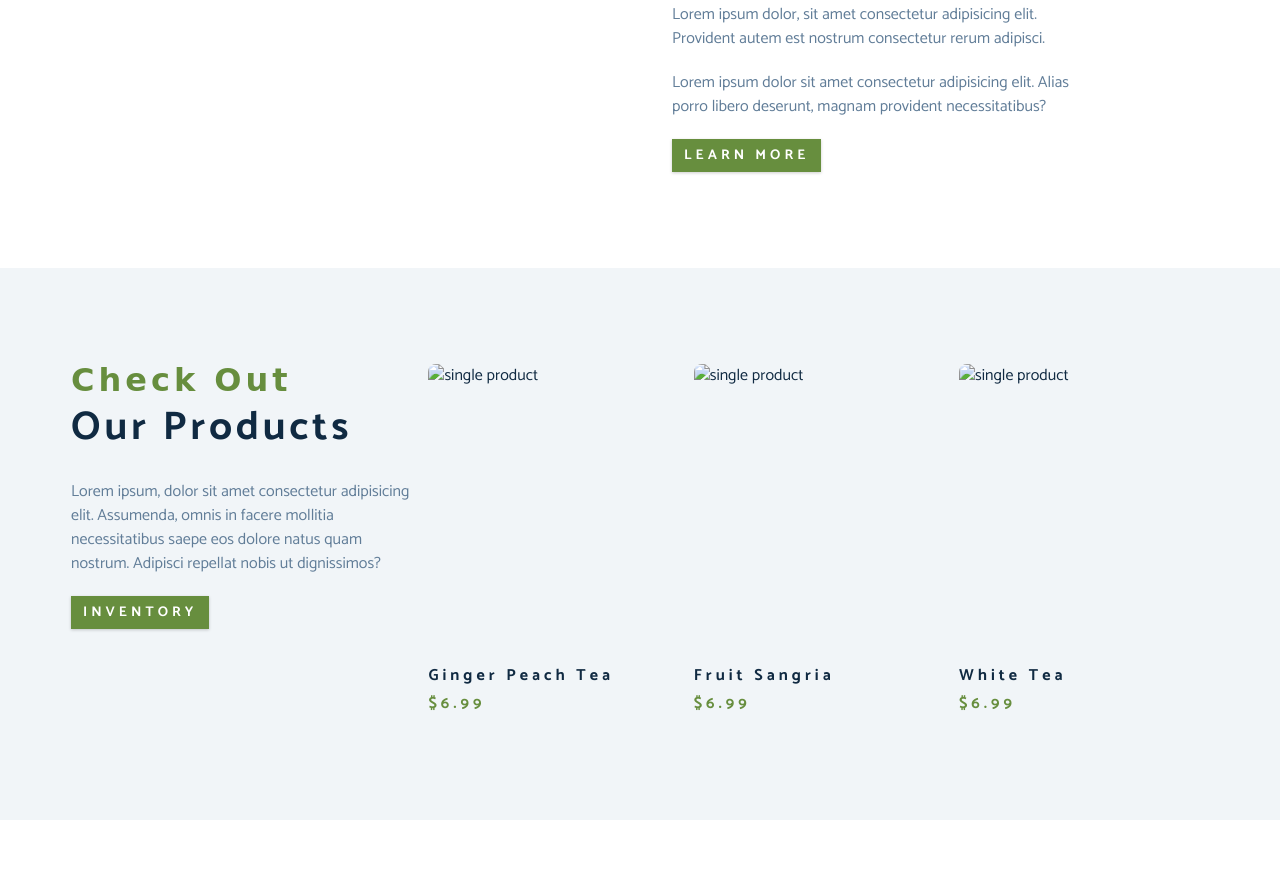
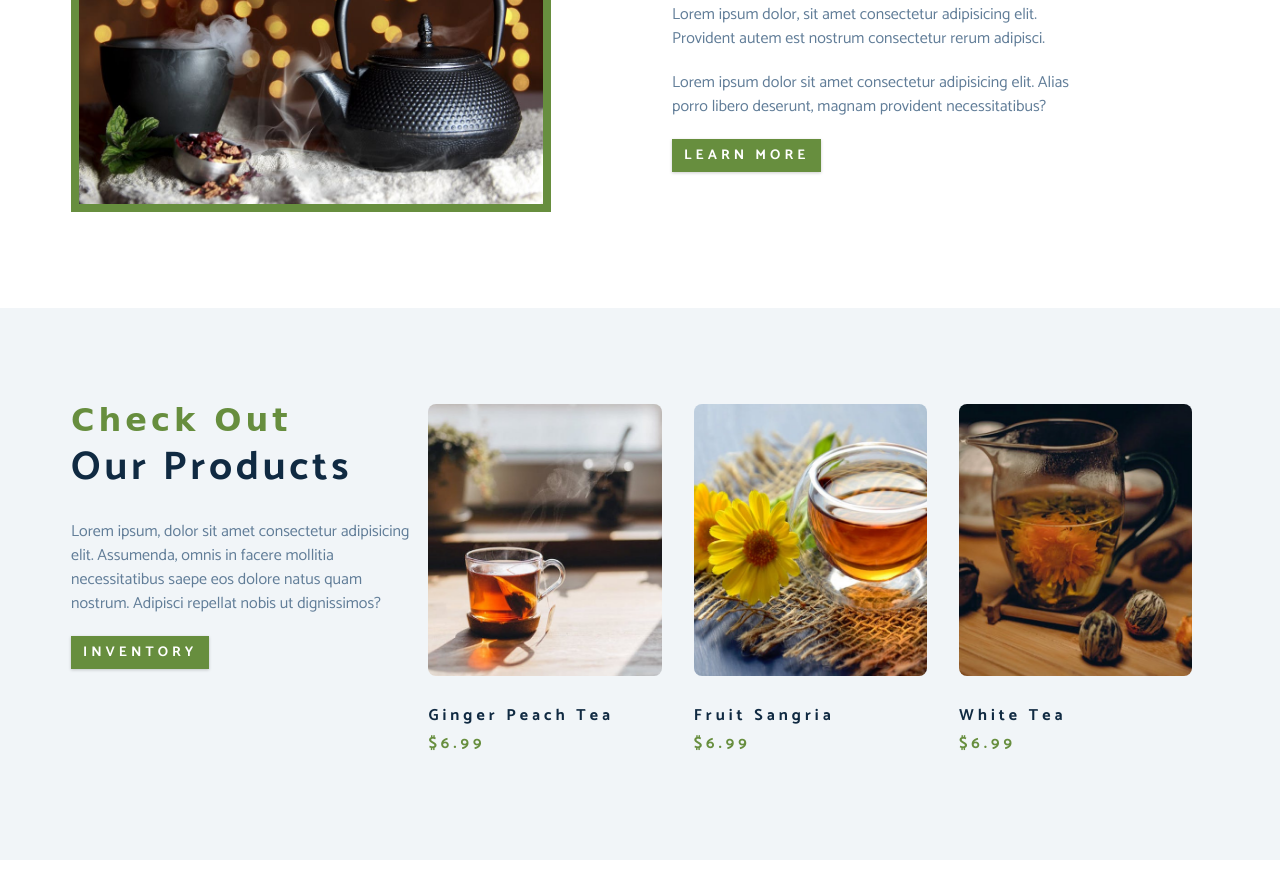
Before and after one commit to bittu3030/Tea_station, a plain HTML site: page index.html in a window 1280 px wide. Shown: the part 1277-2153 px from the top of the page. Drawn offline with Linux system fonts and the light colour scheme; files whose address does not match are found by name; a web font is replaced by a local one.

Commit message:
Update index.html

```diff
--- a/index.html
+++ b/index.html
@@ -90,7 +90,7 @@
         <article class="about-img">
           <div class="about-picture-container">
             <img
-              src="./images/about-bcg.jpeg"
+              src="./about-bcg.jpeg"
               alt="tea kettle"
               class="about-picture"
             />
@@ -137,7 +137,7 @@
           <!-- single product -->
           <div class="product">
             <img
-              src="./images/product-1.jpeg"
+              src="./product-1.jpeg"
               alt="single product"
               class="product-img"
             />
@@ -147,7 +147,7 @@
           <!-- single product -->
           <div class="product">
             <img
-              src="./images/product-2.jpeg"
+              src="./product-2.jpeg"
               alt="single product"
               class="product-img"
             />
@@ -157,7 +157,7 @@
           <!-- single product -->
           <div class="product">
             <img
-              src="./images/product-3.jpeg"
+              src="./product-3.jpeg"
               alt="single product"
               class="product-img"
             />
```
